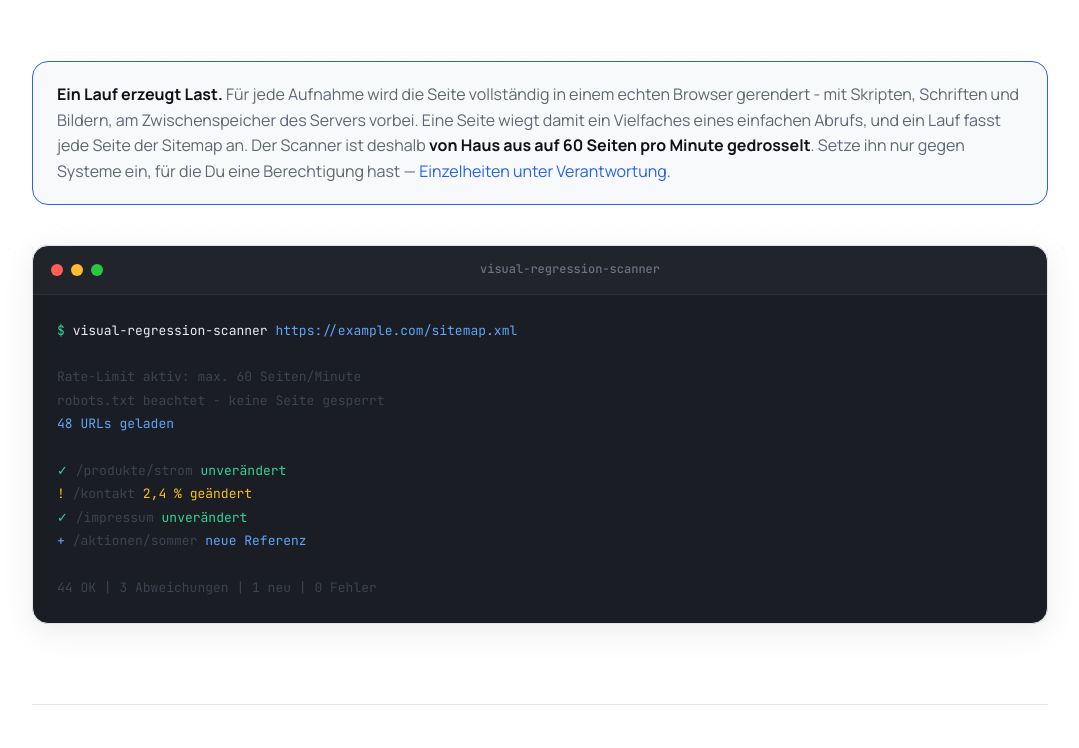
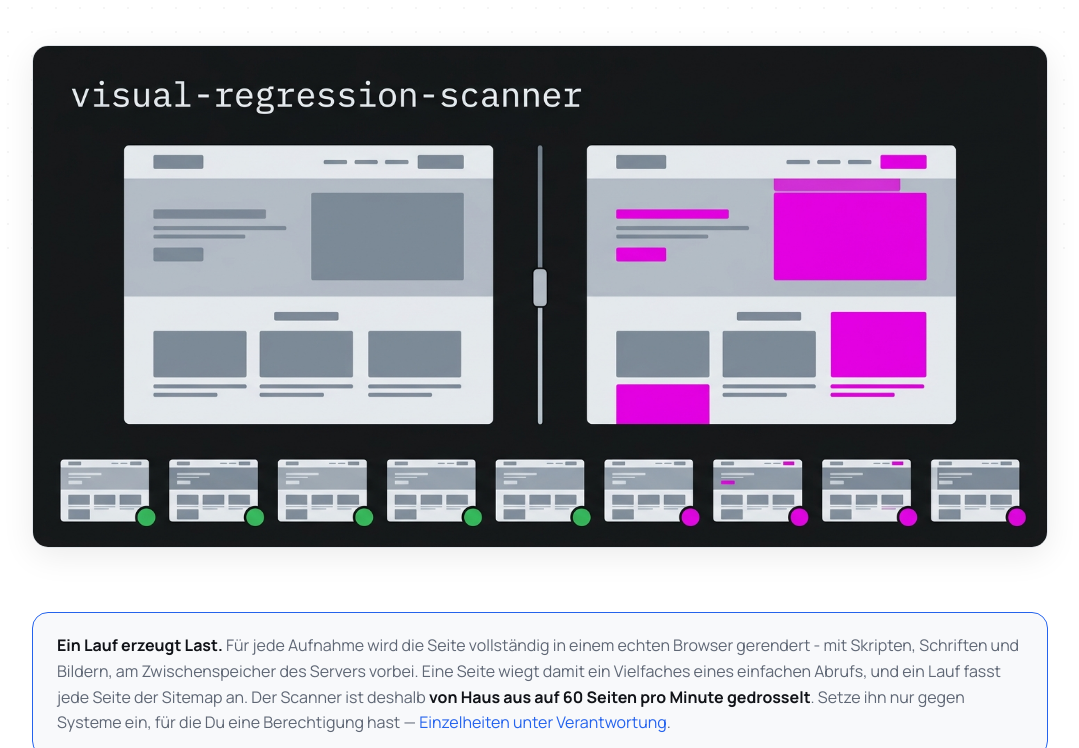
Before and after one commit to michaelblaess/visual-regression-scanner, a plain HTML site: page docs/index.html in a window 1280 px wide. Shown: the part 532-1280 px from the top of the page, without its empty margins (100-1179 px from the left). Drawn offline with Linux system fonts and the light colour scheme.

Commit message:
docs: Banner in beide READMEs und auf die Pages-Seite
Bild mit Google Gemini erzeugt, unverändert unter docs/banner.jpg. Auf
der Seite steht es unter den Buttons, dazu og:image, og:url und
twitter:card summary_large_image - bisher gab es kein Vorschaubild.

Co-Authored-By: Claude Opus 5 (1M context) <noreply@anthropic.com>

```diff
--- a/docs/index.html
+++ b/docs/index.html
@@ -7,9 +7,21 @@
   <meta property="og:title" content="Visual Regression Scanner">
   <meta property="og:description" content="Nimmt jede Seite einer Sitemap auf und vergleicht sie Pixel für Pixel mit einer gespeicherten Referenz - direkt im Terminal.">
   <meta property="og:type" content="website">
-  <meta name="twitter:card" content="summary">
+  <meta property="og:url" content="https://michaelblaess.github.io/visual-regression-scanner/">
+  <meta property="og:image" content="https://michaelblaess.github.io/visual-regression-scanner/banner.jpg">
+  <meta property="og:image:width" content="1456">
+  <meta property="og:image:height" content="720">
+  <meta name="twitter:card" content="summary_large_image">
+  <meta name="twitter:image" content="https://michaelblaess.github.io/visual-regression-scanner/banner.jpg">
   <link rel="stylesheet" href="css/precision.css">
   <style>
+    .hero-banner { margin: 48px 0 0; }
+    .hero-banner img {
+      display: block; width: 100%; height: auto;
+      border: 1px solid var(--border); border-radius: var(--radius-lg);
+      box-shadow: var(--shadow-elevated);
+    }
+
     /* ── Seitenspezifisch: Last-Hinweis und Verantwortung ── */
     .load-warning {
       max-width: calc(var(--max-width) - 64px); margin: 0 auto 40px; padding: 20px 24px;
@@ -71,6 +83,9 @@
       </a>
       <a href="#install" class="btn btn-secondary">Installation</a>
     </div>
+    <figure class="hero-banner">
+      <img src="banner.jpg" width="1456" height="720" alt="Zwei Aufnahmen im Vergleich, Unterschiede in Magenta hervorgehoben">
+    </figure>
   </section>
 
   <div class="load-warning">
```
Also changed, not shown: docs/banner.jpg (added), 2 other files.
